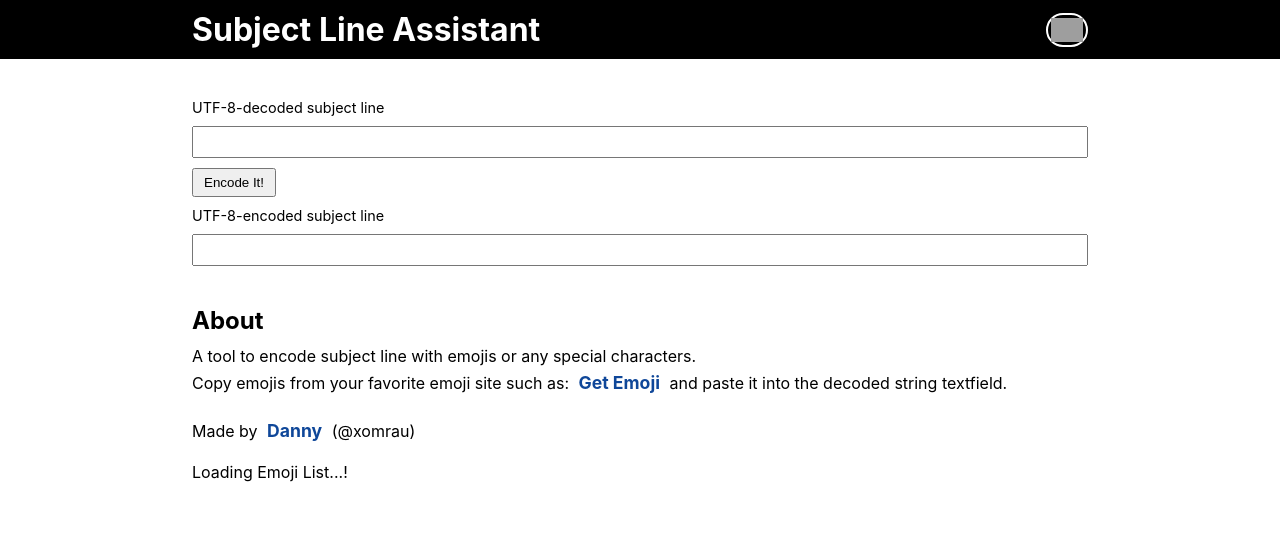
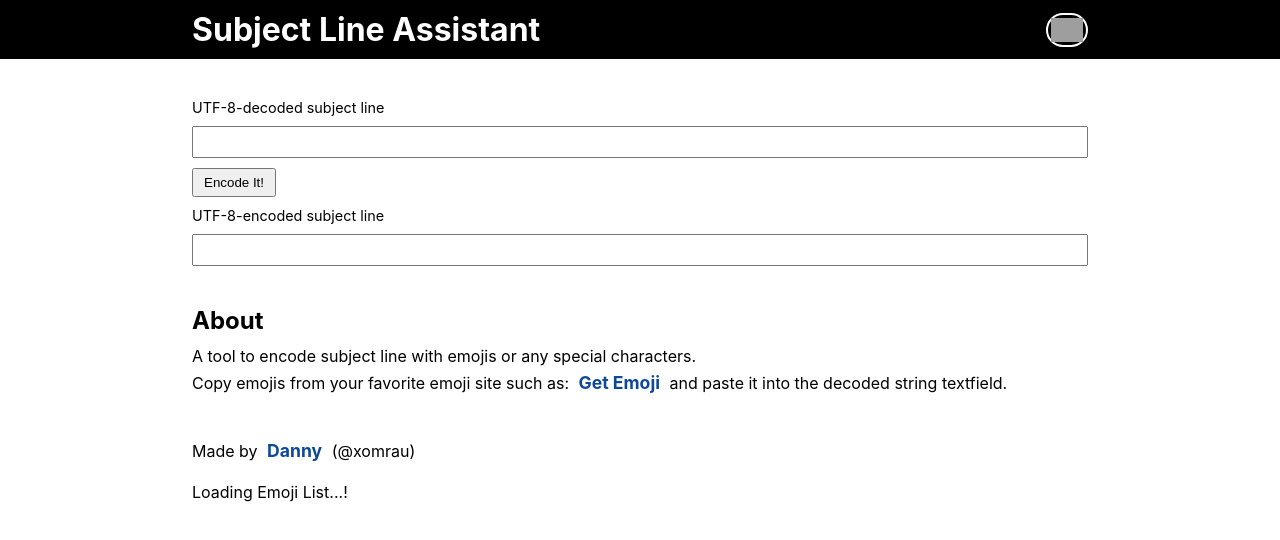
Before and after one commit to xomrau/subject-line-assistant-client, a React (Create React App) app: page / in a window 1280 px wide. Shown: the top 540 px of the page. Built offline with nearby package versions, Linux system fonts and the light colour scheme; grey boxes are pictures that could not be loaded.

Commit message:
added padding

```diff
--- a/src/components/Footer.js
+++ b/src/components/Footer.js
@@ -1,7 +1,7 @@
 import React from 'react';
 
-const Footer = function() {
-    return <div className="footer view pb-20">
+const Footer = function () {
+    return <div className="footer view pt-20 pb-20">
         <p>Made by <a className="link" href="https://github.com/xomrau">Danny</a> (@xomrau)</p>
     </div>;
 }
```
